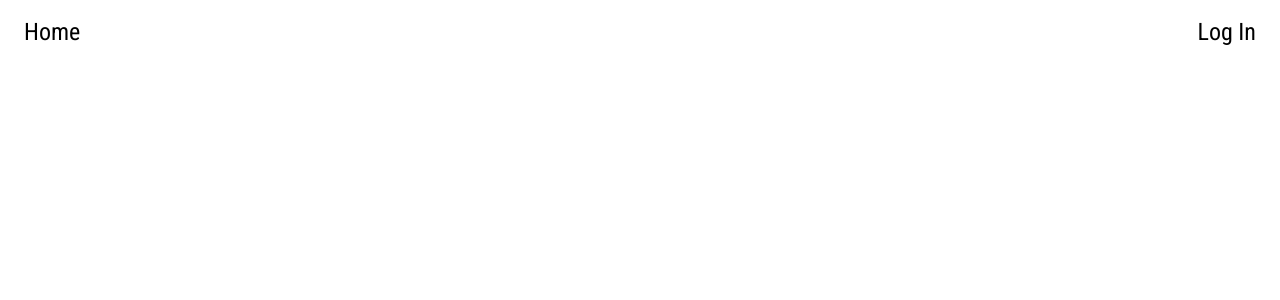
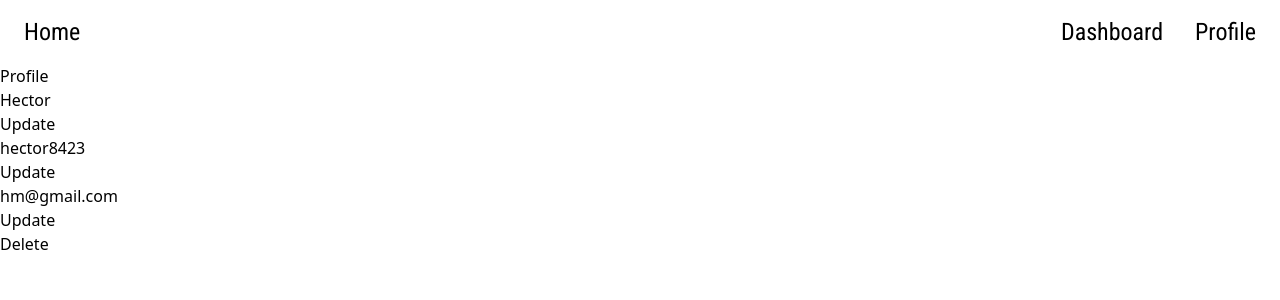
Before and after one commit to HectorMagana1/mod3-final-project, a React (Vite) app in the folder client/: page /profile in a window 1280 px wide. Before the commit this address led to /. Shown: the top 300 px of the page. Built offline with nearby package versions, Linux system fonts and the light colour scheme.

Commit message:
added profile page

```diff
--- a/client/src/App.jsx
+++ b/client/src/App.jsx
@@ -12,7 +12,7 @@ import Registration from './pages/Registration'
 
 export default function App() {
 
-  const [loggedIn, setLoggedIn] = useState(false)
+  const [loggedIn, setLoggedIn] = useState(true)
 
   return (
     <div>
--- a/client/src/pages/Profile.jsx
+++ b/client/src/pages/Profile.jsx
@@ -1,7 +1,27 @@
 import React from 'react'
 
 export default function Profile() {
+  const user={
+    name:'Hector',
+    username:'hector8423',
+    email:'hm@gmail.com',
+  }
   return (
-    <div>Profile</div>
+    <div>
+      <p>Profile</p>
+      <div>
+        <p>{user.name}</p>
+        <button>Update</button>
+      </div>
+      <div>
+        <p>{user.username}</p>
+        <button>Update</button>
+      </div>
+      <div>
+        <p>{user.email}</p>
+        <button>Update</button>
+      </div>
+      <button>Delete</button>
+    </div>
   )
 }
--- a/client/src/pages/Registration.jsx
+++ b/client/src/pages/Registration.jsx
@@ -1,14 +1,19 @@
 import React from 'react'
+import { Link } from 'react-router-dom'
 
 export default function Registration() {
   return (
     <div className='w-screen h-[800px] flex justify-center items-center'>
-        <div className='w-2/3 h-[500px] border-green-500 border-2 flex flex-col justify-center align-center rounded-3xl'>
+        <div className='w-2/3 h-[500px] flex flex-col justify-center align-center rounded-3xl'>
 
-            {/* <p className='flex justify-start font-universal-font text-gray-500 text-md pb-10'>Welcom back! Please enter your details.</p> */}
+            <p className='flex justify-start font-universal-font text-gray-500 text-md pb-10'>Register</p>
 
             <form className='flex flex-col items-center' onSubmit={null}>
 
+                <input type="text" name="name" placeholder='Name'className='border-gray-400 border-b-[1px] w-full font-universal-font text-md pb-[3px]' />
+                <br/>
+                <input type="text" name="username" placeholder='User name' className='border-gray-400 border-b-[1px] w-full font-universal-font text-md pb-[3px]' />
+                <br/>
                 <input type="text" name="email" placeholder='Email'className='border-gray-400 border-b-[1px] w-full font-universal-font text-md pb-[3px]' />
                 <br/>
                 <input type="text" name="password" placeholder='Password' className='border-gray-400 border-b-[1px] w-full font-universal-font text-md pb-[3px]' />
@@ -17,7 +22,7 @@ export default function Registration() {
 
             </form>
 
-            {/* <p className='flex justify-center font-universal-font text-gray-500 text-md mt-5px'>Don't have an account?  <Link className='ml-[5px] text-black' to='/registration'> Sign up for free</Link></p> */}
+            <p className='flex justify-center font-universal-font text-gray-500 text-md mt-5px'>Already have an account?  <Link className='ml-[5px] text-black' to='/login'>Log in.</Link></p>
 
         </div>
     </div>
```
